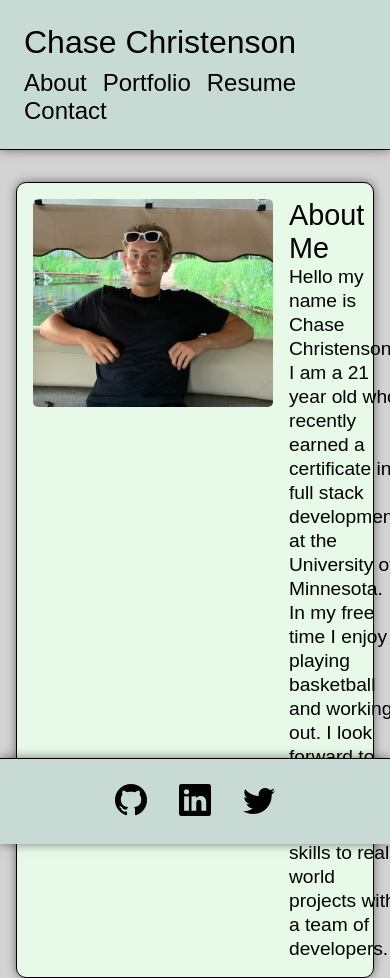
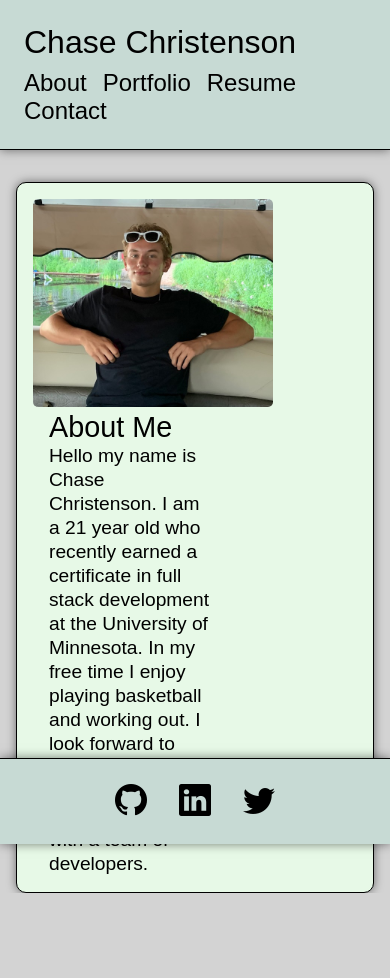
Before and after one commit to chasechri/react-port-pg, a React (Create React App) app: page / in a window 390 px wide. After the commit the page ends 893 px from the top, so only its background shows below. Built offline with nearby package versions, Linux system fonts and the light colour scheme.

Commit message:
responsive about

```diff
--- a/src/index.css
+++ b/src/index.css
@@ -9,7 +9,6 @@
 body {
   background-color: lightgrey;
   height: 100vh;
-
 }
 
 #root {
@@ -73,6 +72,7 @@ header nav ul li a:hover {
   background-color: rgb(231, 249, 231);
   display: flex;
   flex-direction: row;
+  flex-wrap: wrap;
   /* margin: 1rem; */
   margin-left: 1rem;
   margin-right: 1rem;
@@ -84,6 +84,7 @@ header nav ul li a:hover {
 }
 
 .about-me-text {
+  width: 50%;
   padding-left: 1rem;
 }
 
```
